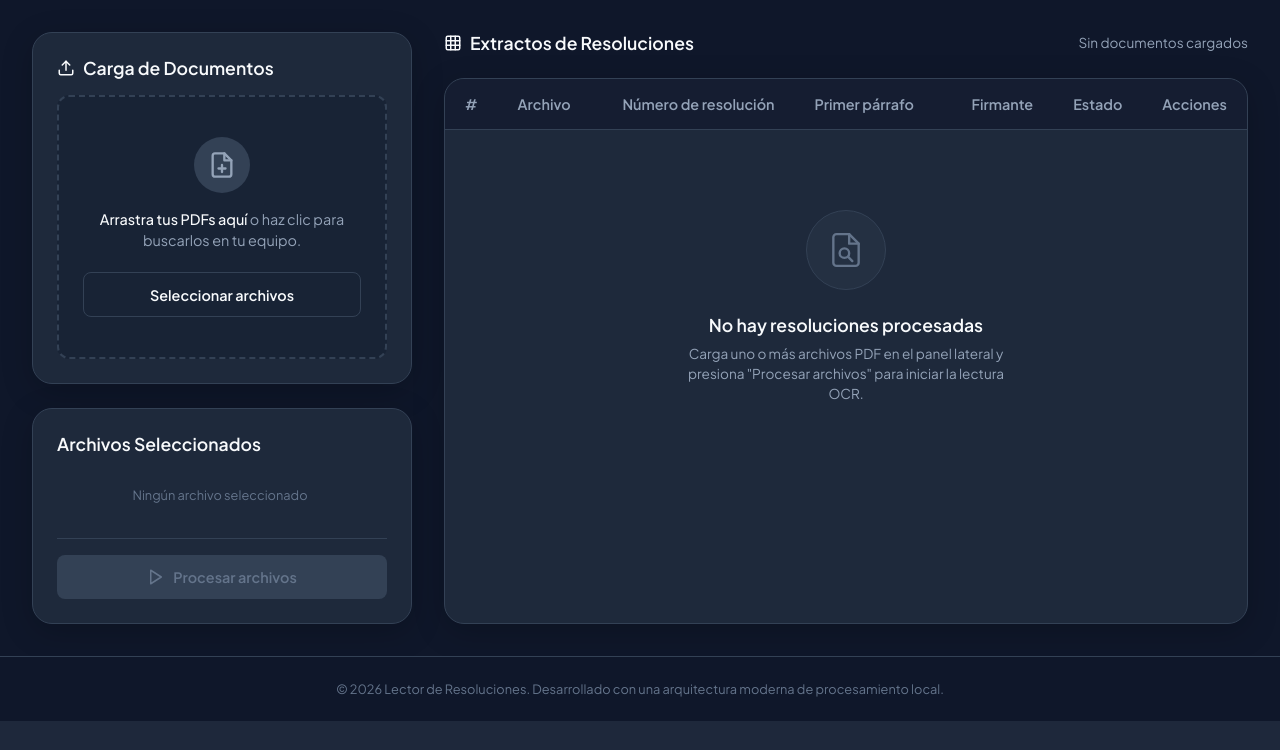
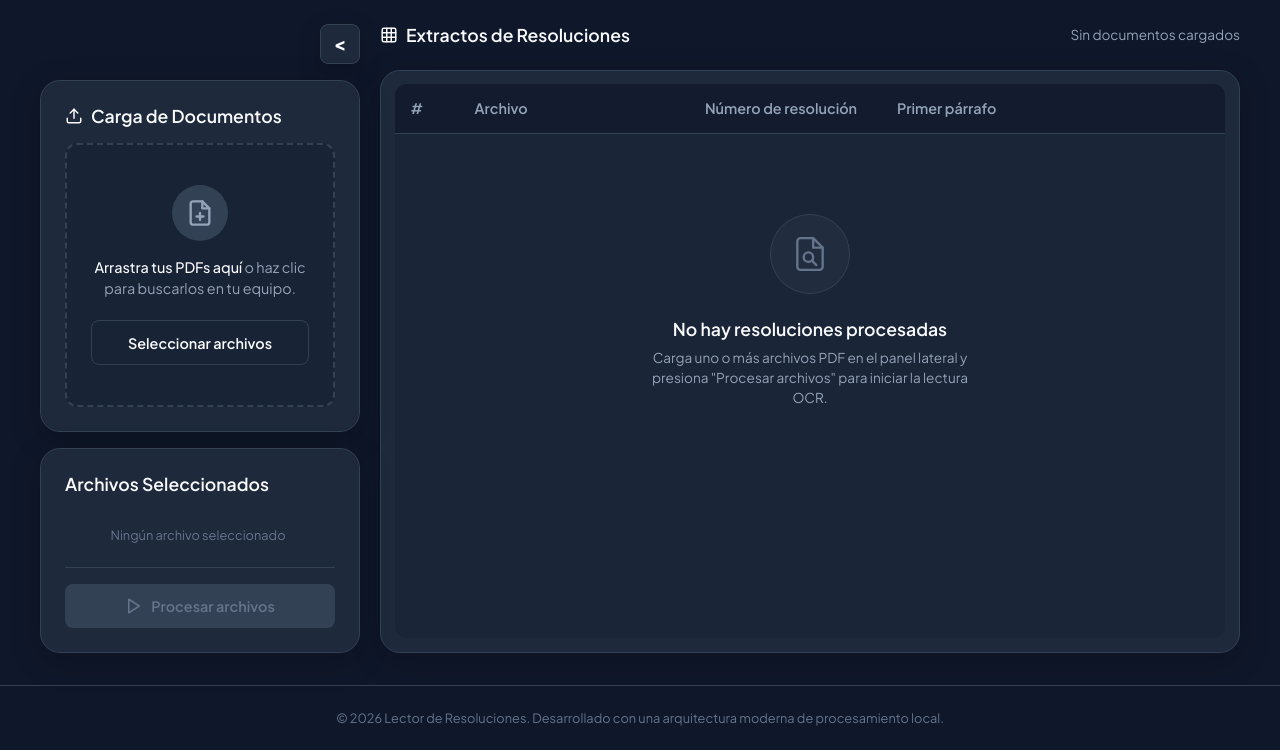
Before and after one commit to ejcampo/lector-resoluciones, a PHP site: page / in a window 1280 px wide. Shown: the part 79-829 px from the top of the page. Before the commit the page ends 800 px from the top, so only its background shows below. Run offline with PHP 8.4, Linux system fonts and the light colour scheme; lists and menus that the app fills with data are empty.

```diff
--- a/LECTOR SOFTWARE/public/css/style.css
+++ b/LECTOR SOFTWARE/public/css/style.css
@@ -114,17 +114,27 @@ body {
 /* Main Content */
 .app-container {
     flex: 1;
-    max-width: 1400px;
+    max-width: 1680px;
     width: 100%;
     margin: 0 auto;
-    padding: 2rem;
+    padding: 1.5rem 2.5rem 2rem;
     display: grid;
-    grid-template-columns: 380px 1fr;
-    gap: 2rem;
+    grid-template-columns: 320px minmax(0, 1fr);
+    gap: 1.25rem;
+    transition: grid-template-columns var(--transition-speed) ease;
+}
+
+.app-container.sidebar-collapsed {
+    grid-template-columns: 48px minmax(0, 1fr);
 }
 
 @media (max-width: 1024px) {
     .app-container {
+        grid-template-columns: 1fr;
+        padding: 1rem;
+    }
+
+    .app-container.sidebar-collapsed {
         grid-template-columns: 1fr;
     }
 }
@@ -133,7 +143,65 @@ body {
 .upload-panel {
     display: flex;
     flex-direction: column;
-    gap: 1.5rem;
+    gap: 1rem;
+    min-width: 0;
+    position: relative;
+}
+
+.upload-panel-content {
+    display: flex;
+    flex-direction: column;
+    gap: 1rem;
+    min-width: 0;
+    transition: opacity var(--transition-speed) ease, visibility var(--transition-speed) ease;
+}
+
+.sidebar-collapsed .upload-panel-content {
+    opacity: 0;
+    visibility: hidden;
+    pointer-events: none;
+}
+
+.sidebar-toggle {
+    width: 40px;
+    height: 40px;
+    display: inline-flex;
+    align-items: center;
+    justify-content: center;
+    align-self: flex-end;
+    border: 1px solid var(--border-color);
+    border-radius: var(--border-radius-sm);
+    background-color: var(--bg-secondary);
+    color: var(--text-primary);
+    cursor: pointer;
+    font: inherit;
+    font-size: 1.2rem;
+    font-weight: 700;
+    line-height: 1;
+    box-shadow: 0 8px 24px rgba(0, 0, 0, 0.18);
+    transition: all var(--transition-speed) ease;
+}
+
+.sidebar-toggle:hover {
+    border-color: var(--accent-color);
+    color: white;
+    background-color: var(--accent-color);
+}
+
+.sidebar-collapsed .sidebar-toggle {
+    align-self: center;
+}
+
+@media (max-width: 1024px) {
+    .sidebar-toggle {
+        display: none;
+    }
+
+    .sidebar-collapsed .upload-panel-content {
+        opacity: 1;
+        visibility: visible;
+        pointer-events: auto;
+    }
 }
 
 .panel-card {
@@ -396,6 +477,7 @@ body {
     display: flex;
     flex-direction: column;
     gap: 1.5rem;
+    min-width: 0;
 }
 
 .results-header {
@@ -417,6 +499,7 @@ body {
     border: 1px solid var(--border-color);
     border-radius: var(--border-radius-lg);
     overflow: hidden;
+    padding: 0.85rem;
     flex: 1;
     display: flex;
     flex-direction: column;
@@ -428,10 +511,13 @@ body {
     overflow-x: auto;
     flex: 1;
     position: relative;
+    border-radius: var(--border-radius-md);
+    background-color: rgba(15, 23, 42, 0.22);
 }
 
 table {
     width: 100%;
+    min-width: 1280px;
     border-collapse: collapse;
     text-align: left;
     font-size: 0.9rem;
@@ -441,13 +527,13 @@ th {
     background-color: rgba(15, 23, 42, 0.6);
     color: var(--text-secondary);
     font-weight: 600;
-    padding: 1rem 1.25rem;
+    padding: 0.95rem 1rem;
     border-bottom: 1px solid var(--border-color);
     white-space: nowrap;
 }
 
 td {
-    padding: 1rem 1.25rem;
+    padding: 0.95rem 1rem;
     border-bottom: 1px solid rgba(51, 65, 85, 0.5);
     color: var(--text-primary);
     vertical-align: middle;
--- a/LECTOR SOFTWARE/public/index.html
+++ b/LECTOR SOFTWARE/public/index.html
@@ -46,7 +46,12 @@
     <main class="app-container">
 
         <!-- Left Panel: File Selection -->
-        <section class="upload-panel">
+        <section class="upload-panel" id="upload-panel">
+            <button class="sidebar-toggle" id="btn-toggle-sidebar" type="button" aria-expanded="true" title="Ocultar panel de carga">
+                <span class="sidebar-toggle-icon">&lt;</span>
+            </button>
+
+            <div class="upload-panel-content">
             <div class="panel-card">
                 <h2 class="panel-title">
                     <svg width="18" height="18" viewBox="0 0 24 24" fill="none" stroke="currentColor" stroke-width="2" stroke-linecap="round" stroke-linejoin="round">
@@ -101,6 +106,7 @@
                     </div>
                 </div>
             </div>
+            </div>
         </section>
 
         <!-- Right Panel: Results -->
@@ -126,12 +132,12 @@
                         <thead>
                             <tr>
                                 <th style="width: 5%;">#</th>
-                                <th style="width: 20%;">Archivo</th>
+                                <th style="width: 18%;">Archivo</th>
                                 <th style="width: 15%;">Número de resolución</th>
-                                <th style="width: 30%;">Primer párrafo</th>
-                                <th style="width: 12%;">Firmante</th>
-                                <th style="width: 8%;">Estado</th>
-                                <th style="width: 10%;">Acciones</th>
+                                <th style="width: 28%;">Primer párrafo</th>
+                                <th style="width: 11%;">Firmante</th>
+                                <th style="width: 7%;">Estado</th>
+                                <th style="width: 16%;">Acciones</th>
                             </tr>
                         </thead>
                         <tbody id="results-table-body">
```
Also changed, not shown: other parts of LECTOR SOFTWARE/public/css/style.css (+27 -2 lines), LECTOR SOFTWARE/public/js/app.js, 11 other files.
